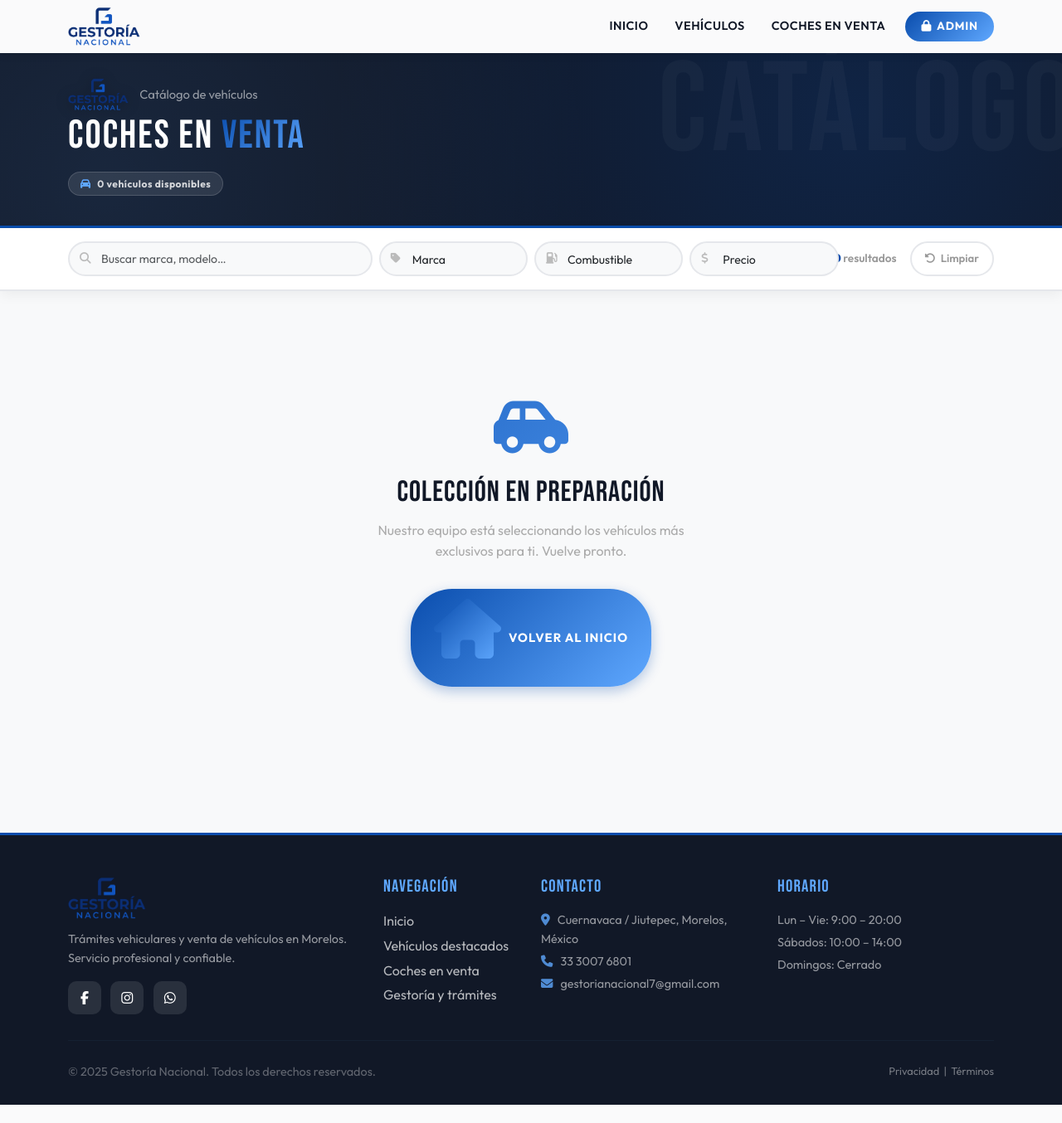
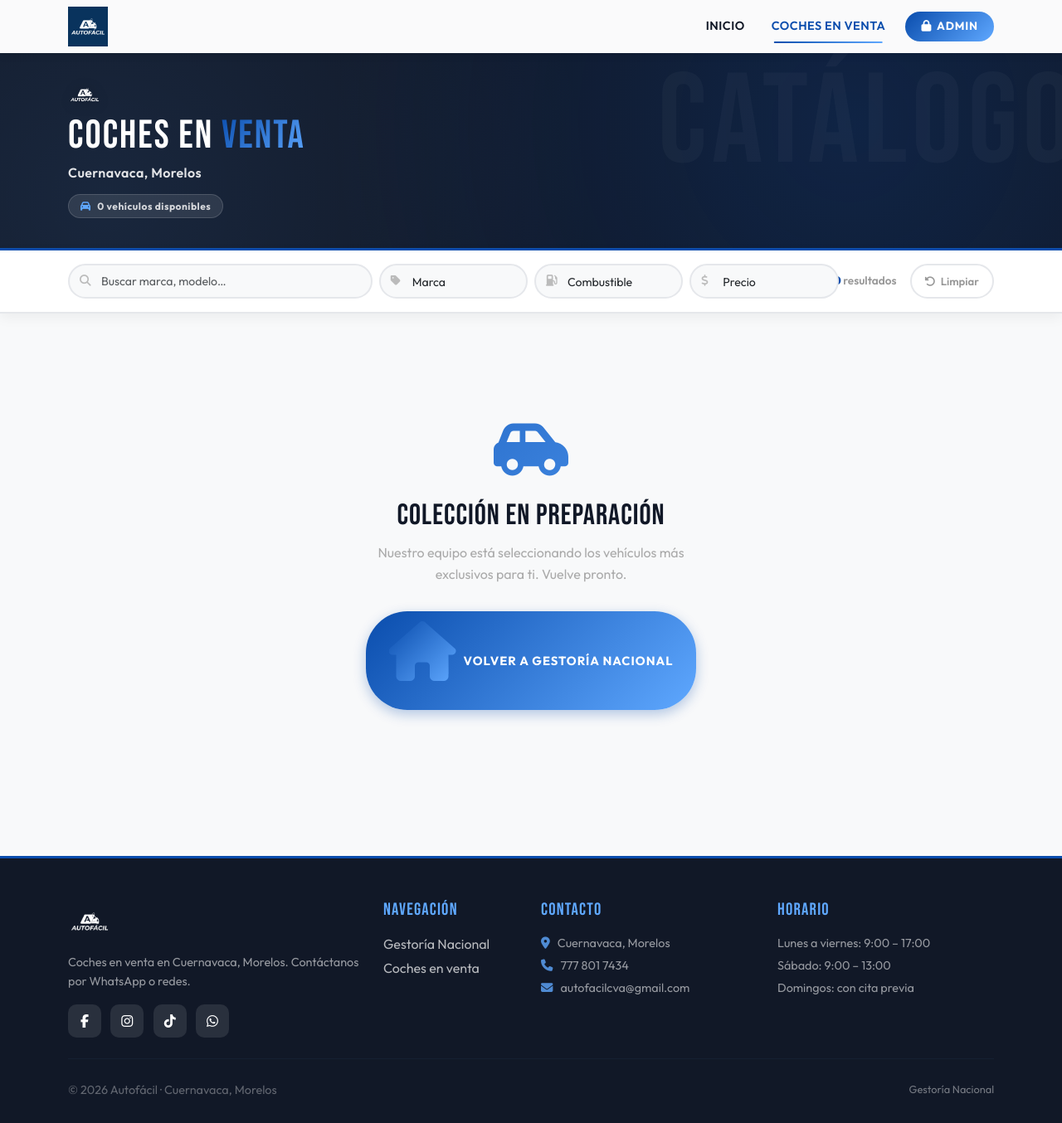
Before and after one commit to abnerck/ventacoches, a Flask app: page /coches in a window 1280 px wide. Shown: the whole page at 83% size. Before the commit the page ends 1332 px from the top, so only its background shows below. Run offline with Flask 3, Linux system fonts and the light colour scheme.

Commit message:
Branding Autofácil en coches: logos, contacto, redes y redirección /inicio a /coches.
Made-with: Cursor

```diff
--- a/app.py
+++ b/app.py
@@ -13,10 +13,12 @@ import shutil
 from dotenv import load_dotenv
 from datetime import datetime
 
-load_dotenv()
-
 # SQLite en instance/ (convención Flask). Si aún tienes cars.db en la raíz del proyecto, se copia una vez.
 _APP_ROOT = os.path.dirname(os.path.abspath(__file__))
+load_dotenv(os.path.join(_APP_ROOT, '.env'))
+# PythonAnywhere suele usar working directory = padre del proyecto (ej. /home/user/ con código en /home/user/proyecto/)
+if not (os.getenv('BOT_API_KEY') or '').strip():
+    load_dotenv(os.path.join(os.path.dirname(_APP_ROOT), '.env'))
 _INSTANCE_DIR = os.path.join(_APP_ROOT, 'instance')
 os.makedirs(_INSTANCE_DIR, exist_ok=True)
 _DB_INSTANCE = os.path.join(_INSTANCE_DIR, 'cars.db')
@@ -302,11 +304,8 @@ def gestoria():
 
 @app.route("/inicio")
 def home():
-    """Vitrina con últimas incorporaciones (coches)."""
-    cars = Car.query.filter_by(activo=True).order_by(Car.fecha_creacion.desc()).limit(6).all()
-    for car in cars:
-        car.photo_url = get_primary_photo_url(car)
-    return render_template("index.html", cars=cars)
+    """Antes vitrina de coches; ahora el catálogo vive solo en /coches (evita duplicar con /inicio)."""
+    return redirect(url_for("public_cars"))
 
 @app.route("/coches")
 def public_cars():
--- a/templates/base.html
+++ b/templates/base.html
@@ -4,6 +4,8 @@
     <meta charset="UTF-8">
     <meta name="viewport" content="width=device-width, initial-scale=1.0">
     <title>{% block title %}Gestoría Nacional{% endblock %}</title>
+    {# Páginas públicas de inventario (Autofácil); gestoría usa gestoria.html aparte. #}
+    {% set coches_site = request.endpoint in ('public_cars', 'car_detail') %}
 
     <!-- Bootstrap CSS -->
     <link href="https://cdn.jsdelivr.net/npm/bootstrap@5.3.2/dist/css/bootstrap.min.css" rel="stylesheet">
@@ -579,8 +581,12 @@
     <nav class="navbar navbar-expand-lg navbar-light fixed-top">
         <div class="container">
 
-            <a class="navbar-brand" href="{{ url_for('gestoria') }}" aria-label="Gestoría Nacional — Inicio">
+            <a class="navbar-brand" href="{% if coches_site %}{{ url_for('public_cars') }}{% else %}{{ url_for('gestoria') }}{% endif %}" aria-label="{% if coches_site %}Autofácil — Coches en venta{% else %}Gestoría Nacional — Inicio{% endif %}">
+                {% if coches_site %}
+                <img src="{{ url_for('static', filename='img/logo-autofacil-azul.png') }}" alt="Autofácil" class="navbar-logo" width="200" height="48" fetchpriority="high">
+                {% else %}
                 <img src="{{ url_for('static', filename='img/lg.png') }}" alt="Gestoría Nacional" class="navbar-logo" width="200" height="48" fetchpriority="high">
+                {% endif %}
             </a>
 
             <button class="navbar-toggler" type="button"
@@ -595,10 +601,7 @@
                         <a class="nav-link" href="{{ url_for('gestoria') }}">Inicio</a>
                     </li>
                     <li class="nav-item">
-                        <a class="nav-link" href="{{ url_for('home') }}">Vehículos</a>
-                    </li>
-                    <li class="nav-item">
-                        <a class="nav-link" href="{{ url_for('public_cars') }}">Coches en venta</a>
+                        <a class="nav-link {% if coches_site %}active{% endif %}" href="{{ url_for('public_cars') }}">Coches en venta</a>
                     </li>
 
                     {% if current_user.is_authenticated and current_user.is_admin %}
@@ -663,6 +666,48 @@
     <!-- ── Footer ── -->
     <footer class="site-footer">
         <div class="container">
+            {% if coches_site %}
+            <div class="row g-4">
+                <div class="col-md-4">
+                    <img src="{{ url_for('static', filename='img/logo autofacil blanco.png') }}" alt="Autofácil" class="footer-brand-logo">
+                    <p>Coches en venta en Cuernavaca, Morelos. Contáctanos por WhatsApp o redes.</p>
+                    <div class="mt-3">
+                        <a href="https://www.facebook.com/share/1B2QaCgJBs/?mibextid=wwXIfr" class="social-link" target="_blank" rel="noopener noreferrer" title="Facebook"><i class="fab fa-facebook-f"></i></a>
+                        <a href="https://www.instagram.com/autofacil_cva?igsh=MXF3MTZldDZxYWUxYQ==" class="social-link" target="_blank" rel="noopener noreferrer" title="Instagram"><i class="fab fa-instagram"></i></a>
+                        <a href="https://www.tiktok.com/@autofacilcva?_r=1&_t=ZS-95SP0McPGIK" class="social-link" target="_blank" rel="noopener noreferrer" title="TikTok"><i class="fab fa-tiktok"></i></a>
+                        <a href="https://wa.me/527778017434" class="social-link" target="_blank" rel="noopener noreferrer" title="WhatsApp"><i class="fab fa-whatsapp"></i></a>
+                    </div>
+                </div>
+                <div class="col-md-2">
+                    <h5>Navegación</h5>
+                    <ul class="list-unstyled">
+                        <li class="mb-1"><a href="{{ url_for('gestoria') }}">Gestoría Nacional</a></li>
+                        <li class="mb-1"><a href="{{ url_for('public_cars') }}">Coches en venta</a></li>
+                    </ul>
+                </div>
+                <div class="col-md-3">
+                    <h5>Contacto</h5>
+                    <p class="mb-1"><i class="fas fa-location-dot footer-icon"></i> Cuernavaca, Morelos</p>
+                    <p class="mb-1"><i class="fas fa-phone footer-icon"></i> <a href="tel:+527778017434">777 801 7434</a></p>
+                    <p class="mb-0"><i class="fas fa-envelope footer-icon"></i> <a href="mailto:autofacilcva@gmail.com">autofacilcva@gmail.com</a></p>
+                </div>
+                <div class="col-md-3">
+                    <h5>Horario</h5>
+                    <p class="mb-1">Lunes a viernes: 9:00 – 17:00</p>
+                    <p class="mb-1">Sábado: 9:00 – 13:00</p>
+                    <p class="mb-0">Domingos: con cita previa</p>
+                </div>
+            </div>
+            <hr class="footer-divider">
+            <div class="row footer-bottom">
+                <div class="col-md-6 text-center text-md-start mb-2 mb-md-0">
+                    <p class="mb-0">&copy; 2026 Autofácil · Cuernavaca, Morelos</p>
+                </div>
+                <div class="col-md-6 text-center text-md-end">
+                    <a href="{{ url_for('gestoria') }}">Gestoría Nacional</a>
+                </div>
+            </div>
+            {% else %}
             <div class="row g-4">
 
                 <!-- Branding -->
@@ -681,7 +726,6 @@
                     <h5>Navegación</h5>
                     <ul class="list-unstyled">
                         <li class="mb-1"><a href="{{ url_for('gestoria') }}">Inicio</a></li>
-                        <li class="mb-1"><a href="{{ url_for('home') }}">Vehículos destacados</a></li>
                         <li class="mb-1"><a href="{{ url_for('public_cars') }}">Coches en venta</a></li>
                         <li class="mb-1"><a href="{{ url_for('gestoria') }}#servicios">Gestoría y trámites</a></li>
                     </ul>
@@ -714,6 +758,7 @@
                     <a href="#">Privacidad</a> &nbsp;|&nbsp; <a href="#">Términos</a>
                 </div>
             </div>
+            {% endif %}
         </div>
     </footer>
 
--- a/templates/public/car_detail.html
+++ b/templates/public/car_detail.html
@@ -1,6 +1,6 @@
 {% extends "base.html" %}
 
-{% block title %}{{ car.marca }} {{ car.modelo }} - Gestoría Nacional{% endblock %}
+{% block title %}{{ car.marca }} {{ car.modelo }} - Autofácil | Coches en venta{% endblock %}
 
 {% block extra_css %}
 <style>
@@ -358,7 +358,7 @@
                     <a href="{{ url_for('gestoria') }}"><i class="fas fa-house me-1"></i>Inicio</a>
                 </li>
                 <li class="breadcrumb-item">
-                    <a href="{{ url_for('public_cars') }}">Colección</a>
+                    <a href="{{ url_for('public_cars') }}">Coches en venta</a>
                 </li>
                 <li class="breadcrumb-item active">{{ car.marca }} {{ car.modelo }}</li>
             </ol>
@@ -506,7 +506,7 @@
                         <hr class="sidebar-divider">
 
                         <!-- Actions -->
-                        <a href="https://wa.me/34910000000?text=Hola, me interesa el {{ car.marca }} {{ car.modelo }} ({{ car.año }})"
+                        <a href="https://wa.me/527778017434?text=Hola, me interesa el {{ car.marca }} {{ car.modelo }} ({{ car.año }})"
                            target="_blank"
                            class="action-btn whatsapp">
                             <i class="fab fa-whatsapp"></i> Contactar por WhatsApp
--- a/templates/public/cars.html
+++ b/templates/public/cars.html
@@ -1,6 +1,6 @@
 {% extends "base.html" %}
 
-{% block title %}Coches en venta - Gestoría Nacional{% endblock %}
+{% block title %}Coches en venta - Autofácil | Cuernavaca, Morelos{% endblock %}
 
 {% block extra_css %}
 <style>
@@ -57,6 +57,13 @@
         font-size: .92rem;
         font-weight: 400;
         margin: 0;
+    }
+    .page-header .page-loc {
+        color: rgba(255,255,255,.88);
+        font-size: 1rem;
+        font-weight: 600;
+        margin: 0.5rem 0 0;
+        letter-spacing: 0.4px;
     }
     .catalog-header-brand {
         display: flex;
@@ -340,10 +347,10 @@
         <div class="page-header-watermark">CATÁLOGO</div>
         <div class="container" data-aos="fade-up">
             <div class="catalog-header-brand">
-                <img src="{{ url_for('static', filename='img/lg.png') }}" alt="Gestoría Nacional" class="catalog-header-logo" width="140" height="40">
-                <p class="page-subtitle mb-0">Catálogo de vehículos</p>
+                <img src="{{ url_for('static', filename='img/logo autofacil blanco.png') }}" alt="Autofácil" class="catalog-header-logo" width="160" height="44">
             </div>
-            <h1 class="page-title">Coches en <span>Venta</span></h1>
+            <h1 class="page-title">Coches en <span>venta</span></h1>
+            <p class="page-loc">Cuernavaca, Morelos</p>
             <span class="count-pill">
                 <i class="fas fa-car"></i>
                 {{ cars.total }} vehículos disponibles
@@ -566,7 +573,7 @@
             <h3>Colección en Preparación</h3>
             <p>Nuestro equipo está seleccionando los vehículos más exclusivos para ti. Vuelve pronto.</p>
             <a href="{{ url_for('gestoria') }}" class="btn-primary-custom">
-                <i class="fas fa-home"></i> Volver al inicio
+                <i class="fas fa-home"></i> Volver a Gestoría Nacional
             </a>
         </div>
 
```
Also changed, not shown: templates/gestoria.html (+33 -10 lines), static/img/logo autofacil blanco.png (added), static/img/logo autofacil-02.png (added), static/img/logo-autofacil-azul.png (added).
